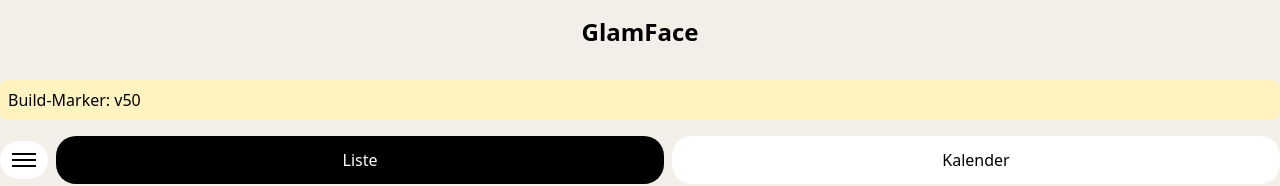
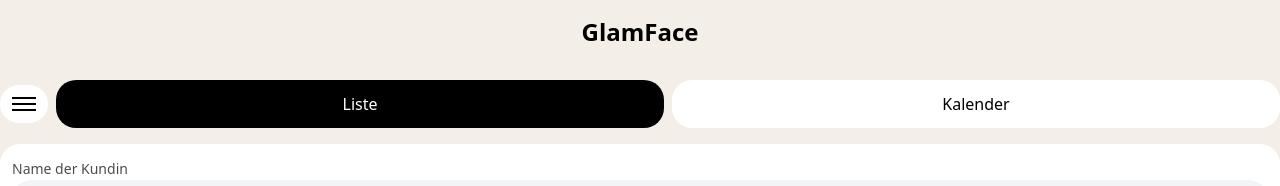
Before and after one commit to Loredana-diciaula/glamface-calendar, a Next.js app in the folder GlamFace-Calendar-Starter/: page / in a window 1280 px wide. Shown: the top 186 px of the page. Built offline with nearby package versions, Linux system fonts and the light colour scheme; no server answers; the database is empty.

Commit message:
Update page.tsx

```diff
--- a/GlamFace-Calendar-Starter/app/(dashboard)/page.tsx
+++ b/GlamFace-Calendar-Starter/app/(dashboard)/page.tsx
@@ -57,8 +57,6 @@ export default function Dashboard() {
   return (
     <main className="space-y-4">
       <Header/>
-      {/* Sichtbarer Marker, damit du erkennst, dass das neue Build geladen ist */}
-      <div style={{padding:8, background:'#FFF3BF', borderRadius:8}}>Build-Marker: v50</div>
 
       <TopBar current={view} onViewChange={setView} mode={mode} onModeChange={setMode} />
       {!readonly && <AppointmentForm onSaved={load}/>}
```
